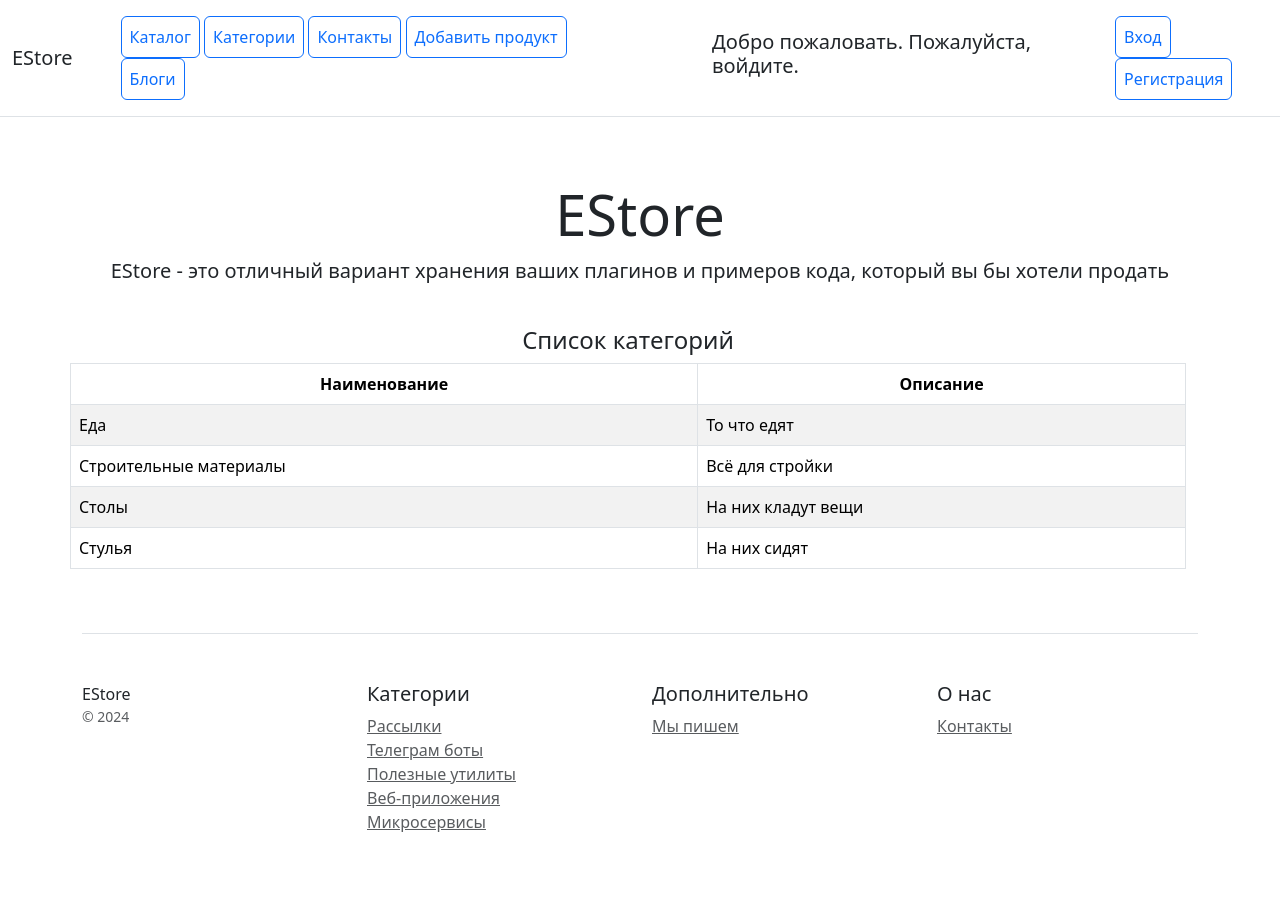
After one commit to ChurilovEvgeny/Catalog, a Django app: page /categories/ in a window 1280 px wide. The commit adds this page. Run offline with Django 5.2, Linux system fonts and the light colour scheme; data comes from the database, SQL or seed files in the repository; parts of the project's set-up code (start-up, migrations or seed data) failed here and were passed over; some libraries are stand-ins or nearby versions.

Commit message:
Добавлено отображение списка категорий, добавлено кеширование списка категорий

```diff
--- /dev/null
+++ b/catalog/services.py
@@ -0,0 +1,17 @@
+from django.core.cache import cache
+
+from catalog.models import Category
+from config import settings
+
+
+def get_cached_category_list():
+    if not settings.CACHE_ENABLED:
+        return Category.objects.all()
+
+    key = 'category_list'
+    category_list = cache.get(key)
+    if category_list is None:
+        category_list = Category.objects.all()
+        cache.set(key, category_list)
+
+    return category_list
--- /dev/null
+++ b/catalog/templates/catalog/category_list.html
@@ -0,0 +1,32 @@
+{% extends 'catalog/base.html'%}
+{% load custom_filters %}
+{% block content %}
+<div class="pricing-header px-3 py-3 pt-md-5 pb-md-4 mx-auto text-center">
+    <h1 class="display-4">EStore</h1>
+    <p class="lead">EStore - это отличный вариант хранения ваших плагинов и примеров кода, который вы бы хотели
+        продать</p>
+</div>
+<div class="row text-center">
+    <div class="row text-center">
+
+        <h4 class="h4">Список категорий</h4>
+        <table class="table table-striped table-bordered">
+            <thead class="thead-light">
+            <tr>
+                <th scope="col">Наименование</th>
+                <th scope="col">Описание</th>
+            </tr>
+            </thead>
+            <tbody>
+            {% for object in object_list %}
+            <tr>
+                <td class="text-start">{{ object.name }}</td>
+                <td class="text-start">{{ object.description }}</td>
+            </tr>
+            {% endfor%}
+            </tbody>
+        </table>
+    </div>
+</div>
+
+{% endblock%}
--- a/catalog/templates/catalog/includes/inc_header.html
+++ b/catalog/templates/catalog/includes/inc_header.html
@@ -3,6 +3,7 @@
         <h5 class="my-0 mr-md-auto font-weight-normal">EStore</h5>
         <nav class="ms-5">
             <a class="p-2 btn btn-outline-primary" href="/">Каталог</a>
+            <a class="p-2 btn btn-outline-primary" href="{% url 'catalog:category_list' %}">Категории</a>
             <a class="p-2 btn btn-outline-primary" href="{% url 'catalog:contact_view' %}">Контакты</a>
             <a class="p-2 btn btn-outline-primary" href="{% url 'catalog:product_create' %}">Добавить продукт</a>
             <a class="p-2 btn btn-outline-primary" href="{% url 'blog:blog_list' %}">Блоги</a>
--- a/catalog/urls.py
+++ b/catalog/urls.py
@@ -2,7 +2,7 @@ from django.urls import path
 from django.views.decorators.cache import cache_page
 
 from catalog.views import ContactPageView, ProductCreateView, ProductListView, ProductDetailView, ProductUpdateView, \
-    ProductDeleteView
+    ProductDeleteView, CategoryListView
 
 from catalog.apps import CatalogConfig
 app_name = CatalogConfig.name
@@ -14,4 +14,6 @@ urlpatterns = [
     path('update/<int:pk>', ProductUpdateView.as_view(), name='product_update'),
     path('product/<int:pk>', cache_page(60)(ProductDetailView.as_view()), name='product_detail'),
     path('product_delete/<int:pk>', ProductDeleteView.as_view(), name='product_delete'),
+
+    path('categories/', CategoryListView.as_view(), name='category_list')
 ]
--- a/catalog/views.py
+++ b/catalog/views.py
@@ -6,7 +6,8 @@ from django.urls import reverse, reverse_lazy
 from django.views.generic import DetailView, ListView, CreateView, TemplateView, UpdateView, DeleteView
 
 from catalog.forms import ProductForm, ProductVersionForm, ProductModeratorForm
-from catalog.models import Product, Contact, ProductVersion
+from catalog.models import Product, Contact, ProductVersion, Category
+from catalog.services import get_cached_category_list
 
 
 class VersionMixin:
@@ -119,3 +120,10 @@ class ContactPageView(TemplateView):
         message = request.POST.get('message')
         print(f"name={name}\nphone={phone}\nmessage={message}")
         return HttpResponseRedirect(reverse('catalog:contact_view'))
+
+
+class CategoryListView(ListView):
+    model = Category
+
+    def get_queryset(self):
+        return get_cached_category_list()
```
